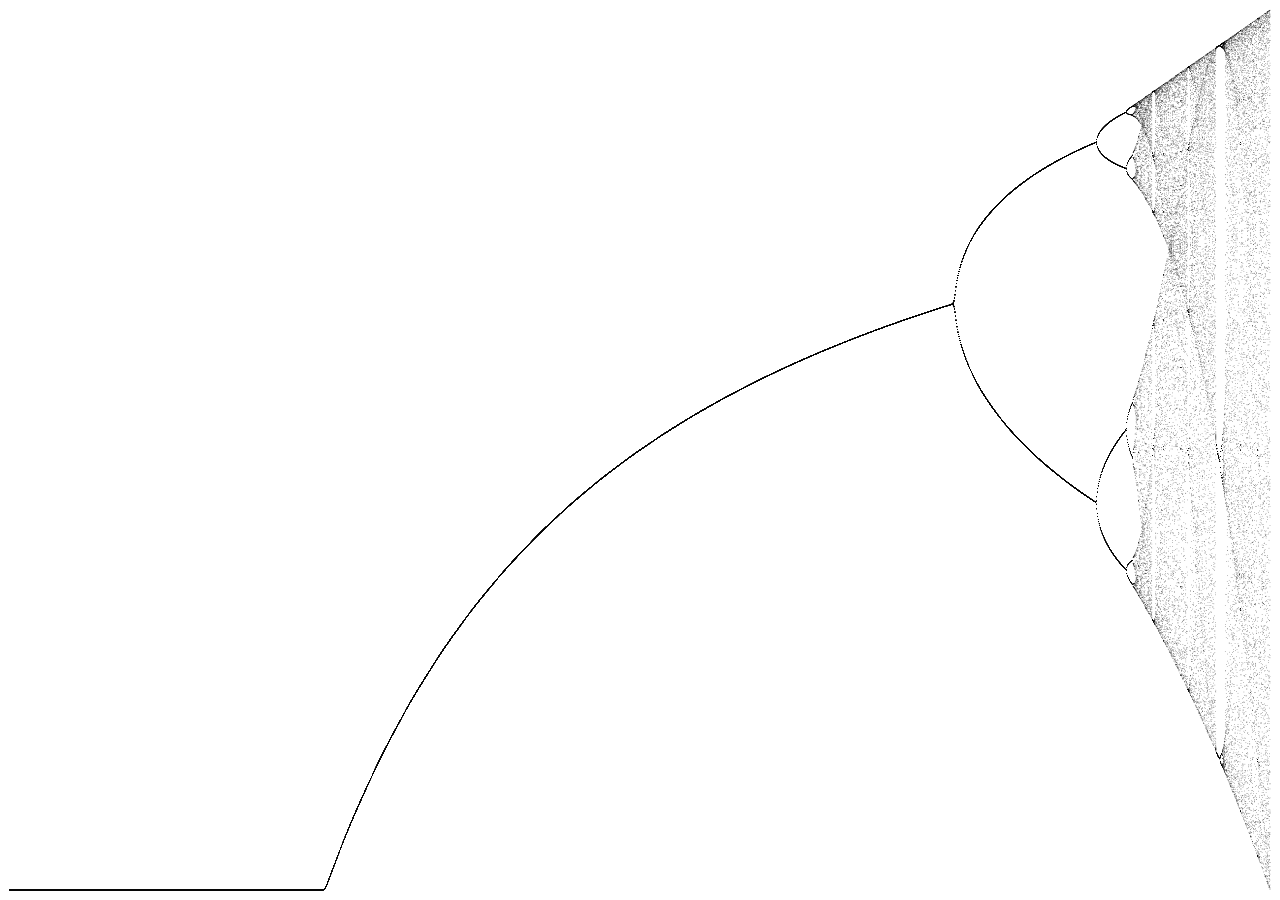
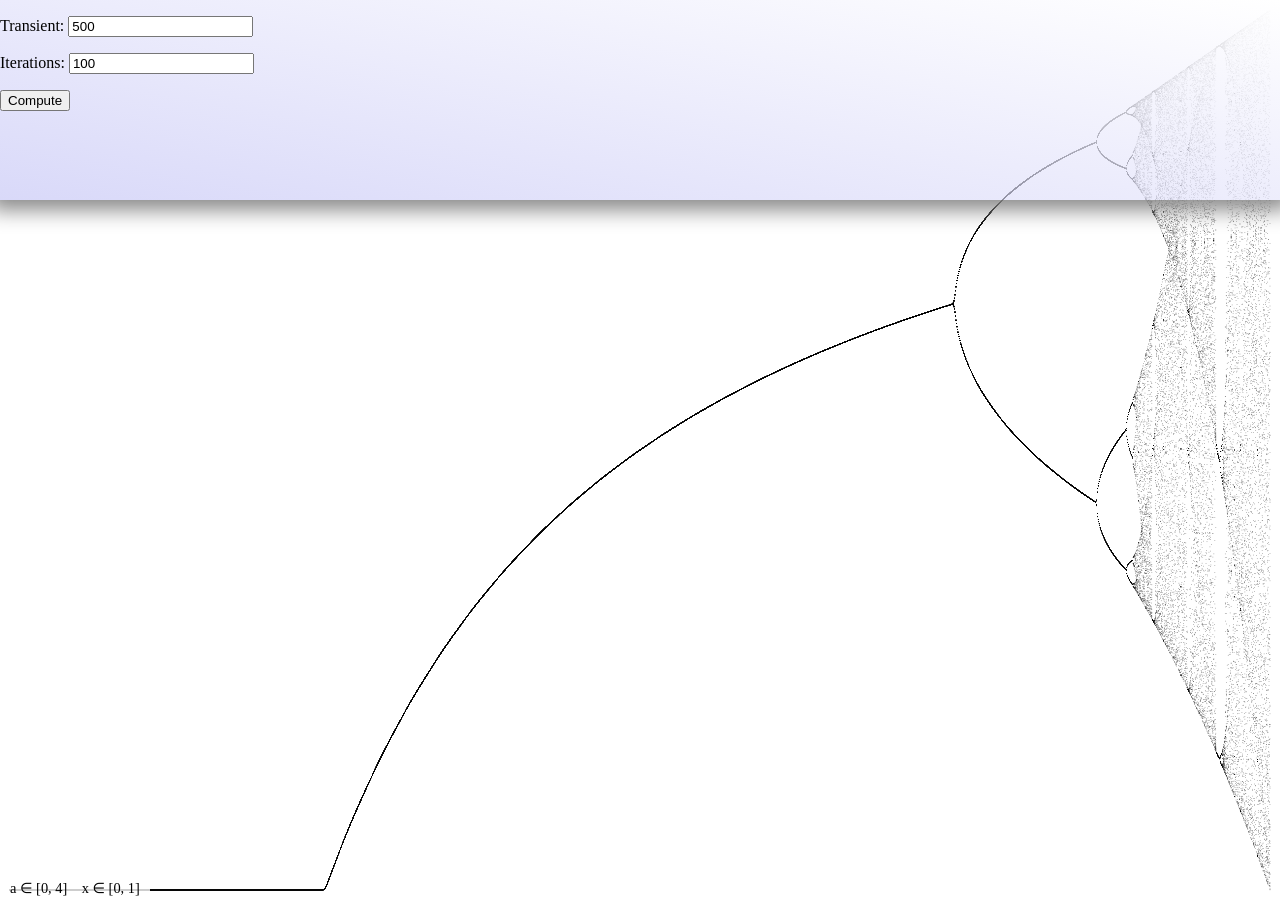
Before and after one commit to rojizo/rojizo.github.io, a Jekyll site: the page built from logistic.html, in a window 1280 px wide. Built offline with Jekyll 4.4.1, drawn with Linux system fonts in a browser that asks for light colours.

Commit message:
ultimos cambios

```diff
--- a/js/logistic.js
+++ b/js/logistic.js
@@ -106,13 +106,38 @@
 ////////////////////////////////////////////////////////////////
 // Draw function for range                                    //
 ////////////////////////////////////////////////////////////////
+function DrawBifurcationAndUpdate(AMIN, AMAX, XMIN, XMAX, func, color) {
+
+  DrawBifurcation(AMIN, AMAX, XMIN, XMAX, func, color);
+
+  if(typeof(WORLD.data('AMAX')) !== 'undefined'){
+    WORLD.data('pile').push({
+      'AMAX': WORLD.data('AMAX'), 'AMIN': WORLD.data('AMIN'),
+      'XMAX': WORLD.data('XMAX'), 'XMIN': WORLD.data('XMIN'),
+      'TRANSIENT': WORLD.data('TRANSIENT'),
+      'ITER': WORLD.data('ITER')
+    });
+  }
+
+  WORLD.data({
+    'imgWOgui': CX.getImageData(0, 0, WORLD.width(), WORLD.height()),
+    'AMAX': AMAX, 'AMIN': AMIN,
+    'XMAX': XMAX, 'XMIN': XMIN,
+    'TRANSIENT': $('#TRANSIENT').val(), 'ITER': $('#ITER').val()
+  });
+
+  $('#range').html('a ∈ [' + AMIN + ', ' + AMAX + '] &nbsp;&nbsp;&nbsp;' +
+                   'x ∈ [' + XMIN + ', ' + XMAX + ']');
+
+}
+
 function DrawBifurcation(AMIN, AMAX, XMIN, XMAX, func, color) {
 
   if (typeof func === 'undefined') func = logisticMap;
   if (typeof color === 'undefined') color = "#000";
 
-  CX.clearRect(0,0,WORLD.width(),WORLD.height());
-  //iDrawBifurcation(AMIN, AMAX, XMIN, XMAX);
+  document.querySelector("#world").width = WORLD.width();
+  document.querySelector("#world").height = WORLD.height();
 
   CX.fillStyle = color;
 
@@ -130,40 +155,49 @@
     var posa = (a - AMIN)/pA * (wWidth - 20) + 10;
 
     // Transient
-    for(var i=0; i<500; i++) {
+    for(var i=$('#TRANSIENT').val(); i>0; i--) {
       var newx = map(x);
       if(newx == x) break;
       x = newx;
     }
 
     // Draw!
-    for(var i=0; i<100; i++) {
+    for(var i=$('#ITER').val(); i>0; i--) {
       x = map(x);
       if( (x <= XMAX) && (x >= XMIN) ){
-        // CX.beginPath();
         var posx = (1 - (x - XMIN)/pX) * (wHeight - 20) + 10;
         CX.fillRect(posa-RADIUS, posx-RADIUS, 2*RADIUS, 2*RADIUS);
-        // CX.arc( posa,
-        //         (1 - (x - XMIN)/pX) * (wHeight - 20) + 10,
-        //         RADIUS, 0, 6.2831853072);
-        // CX.fill();
       }
     }
   }
 
+  if(typeof(WORLD.data('AMAX')) !== 'undefined'){
+    WORLD.data('pile').push({
+      'AMAX': WORLD.data('AMAX'), 'AMIN': WORLD.data('AMIN'),
+      'XMAX': WORLD.data('XMAX'), 'XMIN': WORLD.data('XMIN'),
+      'TRANSIENT': WORLD.data('TRANSIENT'),
+      'ITER': WORLD.data('ITER')
+    });
+  }
+
   WORLD.data({
     'imgWOgui': CX.getImageData(0, 0, wWidth, wHeight),
-    'AMAX': AMAX,
-    'AMIN': AMIN,
-    'XMAX': XMAX,
-    'XMIN': XMIN,
+    'AMAX': AMAX, 'AMIN': AMIN,
+    'XMAX': XMAX, 'XMIN': XMIN,
+    'TRANSIENT': $('#TRANSIENT').val(), 'ITER': $('#ITER').val()
   });
+
+  $('#range').html('a ∈ [' + AMIN + ', ' + AMAX + '] &nbsp;&nbsp;&nbsp;' +
+                   'x ∈ [' + XMIN + ', ' + XMAX + ']');
 }
 
 ////////////////////////////////////////////////////////////////
 // Events Handlers                                            //
 ////////////////////////////////////////////////////////////////
 function mouseup(e) {
+  if(this !== e.target)
+    return
+
   e.preventDefault();
 
   var AMAX = WORLD.data('AMAX');
@@ -207,13 +241,16 @@
       return;
     }
 
-    DrawBifurcation(_AMIN, _AMAX, _XMIN, _XMAX);
+    DrawBifurcationAndUpdate(_AMIN, _AMAX, _XMIN, _XMAX);
   }
   WORLD.data('dragging', false);
   WORLD.data('inipos', null);
 }
 
 function mousemove(e) {
+  if(this !== e.target)
+    return;
+
   e.preventDefault();
   var corner = WORLD.data('inipos');
   if( corner !== null ) {
@@ -227,6 +264,30 @@
   }
 }
 
+function mousedown(e) {
+  if(this !== e.target)
+    return;
+  e.preventDefault();
+  WORLD.data('inipos', {x:e.clientX, y:e.clientY});
+}
+
+function dblclick(e){
+  if(this !== e.target)
+    return;
+
+  e.preventDefault();
+  if(WORLD.data('pile').length != 0) {
+    var params = WORLD.data('pile').pop();
+
+    WORLD.removeData('imgWOgui').removeData('AMAX')
+      .removeData('AMIN').removeData('XMAX').removeData('XMIN');
+
+    $('#TRANSIENT').val(params.TRANSIENT);
+    $('#ITER').val(params.ITER);
+    DrawBifurcationAndUpdate(params.AMIN, params.AMAX, params.XMIN, params.XMAX);
+  }
+}
+
 ////////////////////////////////////////////////////////////////
 // Entry point                                                //
 ////////////////////////////////////////////////////////////////
@@ -237,23 +298,35 @@
 
   // and the context
   CX = document.querySelector("#world").getContext("2d");
-  document.querySelector("#world").width = WORLD.width();
-  document.querySelector("#world").height = WORLD.height();
 
   // Initial state
   WORLD.data('dragging', false);
   WORLD.data('inipos', null);
+  WORLD.data('pile', []);
 
   // Event handlers
-  WORLD.on('mousedown', function(e) {
-    e.preventDefault();
-    WORLD.data('inipos', {x:e.clientX, y:e.clientY});
+  WORLD.on('mousedown', mousedown).on('mouseup', mouseup)
+    .on('mousemove', mousemove).on('dblclick', dblclick);
+  $('#tools_container').on('mouseup', mouseup).on('mousemove', mousemove)
+    .on('mousedown', mousedown).on('dblclick', dblclick);
+
+  $('#compu').on('click',function(e){
+    DrawBifurcation(WORLD.data('AMIN'), WORLD.data('AMAX'),
+        WORLD.data('XMIN'), WORLD.data('XMAX'));
   });
 
-  WORLD.on('mouseup', mouseup);
+  // First draw
+  DrawBifurcationAndUpdate(0, 4, 0, 1);
 
-  WORLD.on('mousemove', mousemove);
 
-  DrawBifurcation(0, 4, 0, 1);
 
+  //Resize event
+  var timer;
+  $(window).on('resize', function(e){
+    clearTimeout(timer);
+    timer = setTimeout(function(){
+      DrawBifurcation(WORLD.data('AMIN'), WORLD.data('AMAX'),
+        WORLD.data('XMIN'), WORLD.data('XMAX'))
+    }, 500);
+  });
 });
--- a/logistic.html
+++ b/logistic.html
@@ -34,21 +34,60 @@
     }
     #tools {
       position: absolute;
+      width: 100%;
+      height: 200px;
+      top: -195px;
+      left: 0;
+      background-color: #7575F0;
+      background-image: -webkit-linear-gradient(10deg, rgba(160,160,240,.4), white);
+      background-image:    -moz-linear-gradient(10deg, rgba(160,160,240,.4), white);
+      background-image:      -o-linear-gradient(10deg, rgba(160,160,240,.4), white);
+      background: linear-gradient(10deg, rgba(160,160,240,.4), white);
+      box-shadow: #888 0px 0px 2px 1px;
+      transition: .5s ease;
+      cursor: auto;
     }
 
-    #progress {
+    #tools_container {
       position: absolute;
+      width: 100%;
+      top: 0;
+      left: 0;
+      height: 15%;
+      cursor: crosshair;
+    }
+
+    #tools_container:hover > #tools {
+      top: -170px;
+    }
+
+    #tools_container:hover > #tools:hover {
+      top: 0;
+      box-shadow: #888 0px 0px 20px 10px;
+    }
+
+    #range {
+      font-size: .9em;
+      position: absolute;
+      display: inline-block;
       bottom: 0;
       left: 0;
-      width: 50%;
-      height: 4px;
-      background: rgba(255,0,0,.5);
+      padding: 3px 10px;
+      background: rgba(255,255,255,.8);
+      border-radius: 3px;
     }
     </style>
 
   </head>
   <body>
-    <div id="tools"></div>
+    <div id="tools_container">
+      <div id="tools">
+        <p>Transient: <input type="number" step="1" min="0" id="TRANSIENT" name="TRANSIENT" value="500"></p>
+        <p>Iterations: <input type="number" step="1" min="0" id="ITER" name="ITER" value="100"></p>
+        <button id="compu">Compute</button>
+      </div>
+    </div>
+    <div id="range"></div>
     <canvas id="world" width="100%" height="100%"></canvas>
     <!-- <div id="progress"></div> -->
     <script type="text/javascript" src="{{ "/js/logistic.js" | relative_url }}" >
```
